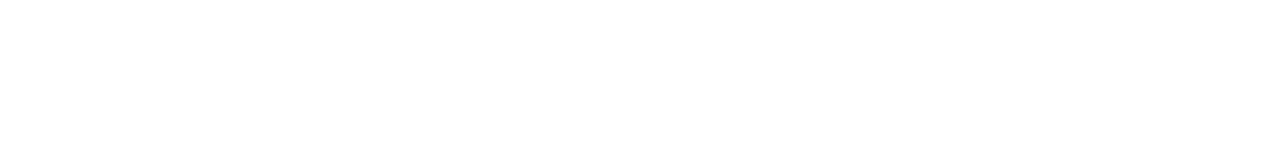
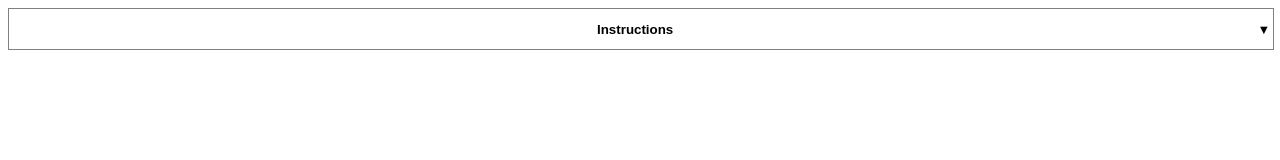
Before and after one commit to vlabserc/python-vlab-complex-datatypes, a plain HTML site: page experiment/simulation/index.html in a window 1280 px wide. Drawn offline with Linux system fonts and the light colour scheme.

Commit message:
Added instructions bar

```diff
--- a/experiment/simulation/css/main.css
+++ b/experiment/simulation/css/main.css
@@ -1 +1,49 @@
-/* You CSS goes in here */
+.instruction-box {
+    position: relative;
+    width: 100%;
+    transition: width 0.2s ease-out;
+    border: 0.1vw solid grey;
+    z-index: 10;
+}
+
+.instruction-button {
+    background-color: Transparent;
+    color: "grey";
+    cursor: pointer;
+    width: 100%;
+    border: none;
+    text-align: center;
+    outline: none;
+    font-weight: bold;
+    padding-top: 1%;
+    padding-bottom: 1%;
+}
+
+.instruction-button::-moz-focus-inner {
+    border: 0;
+}
+
+.active,
+.instruction-button:hover {
+    background-color: "white";
+}
+
+.instruction-button:after {
+    content: "\25BE";
+    color: "grey";
+    font-weight: bold;
+    float: right;
+    margin-left: 5px;
+}
+
+.active:after {
+    content: "\25B4";
+}
+
+.instructions {
+    padding: 0 1.8vw;
+    max-height: 0;
+    overflow: hidden;
+    transition: max-height 0.2s ease-out;
+    background-color: "white";
+}
--- a/experiment/simulation/index.html
+++ b/experiment/simulation/index.html
@@ -1,13 +1,24 @@
 <!DOCTYPE html>
 <html>
+
 <head>
-	<!-- Add CSS at the head of HTML file -->
-    <link rel="stylesheet" href="./css/main.css">
+	<meta name="viewport" content="width=device-width, initial-scale=1">
+	<!-- <link href="https://cdn.jsdelivr.net/npm/bootstrap@5.1.3/dist/css/bootstrap.min.css" rel="stylesheet">
+	<script src="https://cdn.jsdelivr.net/npm/bootstrap@5.1.3/dist/js/bootstrap.bundle.min.js"></script>  -->
+	<link rel="stylesheet" href="./css/main.css">
 </head>
+
 <body>
-		<!-- Your code goes here-->
+	<div class="instruction-box">
+		<button class="instruction-button" onclick="showInstructions()"> Instructions </button>
+		<div class="instructions">
+			<ul>
+				<li>Click on the button</li>
+			</ul>
+		</div>
+	</div>
 
-	<!-- Add JS at the bottom of HTML file -->
-        <script src="./js/main.js"></script>
+	<script src="./js/main.js"></script>
 </body>
+
 </html>
--- a/experiment/simulation/js/main.js
+++ b/experiment/simulation/js/main.js
@@ -1 +1,10 @@
-//Your JavaScript goes in here
+function showInstructions() {
+    let ele = document.getElementsByClassName("instruction-button")[0]
+    ele.classList.toggle("active");
+    let content = ele.nextElementSibling;
+    if (content.style.maxHeight){
+        content.style.maxHeight = null;
+    } else {
+        content.style.maxHeight = content.scrollHeight + "px";
+    }
+}
```
Also changed, not shown: 2 other files.
